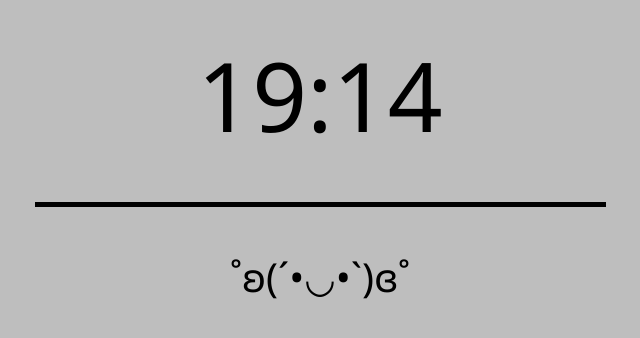
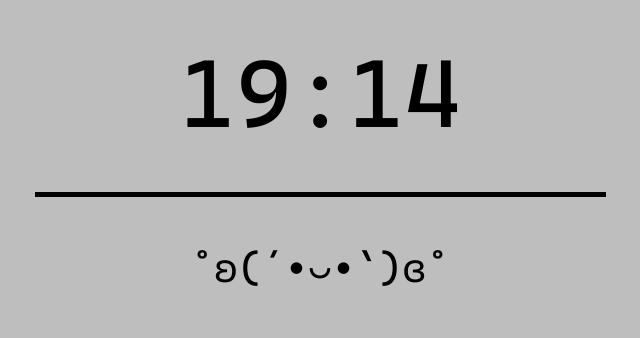
Before and after one commit to eX3eed/NewTabPage, a plain HTML site: page index.html in a window 1280 px wide. Shown: the part 242-580 px from the top of the page, without its empty margins (320-960 px from the left). Drawn offline with Linux system fonts and the light colour scheme; the site is published under a folder, as on GitHub Pages, so addresses that start at the root find nothing.

Commit message:
fix: changed the path to the font

```diff
--- a/style.css
+++ b/style.css
@@ -1,6 +1,6 @@
 @font-face {
     font-family: 'CascadiaCode';
-    src: url('/CascadiaCode-Regular.ttf');
+    src: url('./CascadiaCode-Regular.ttf');
     text-rendering: optimizeLegibility;
 }
 
```
